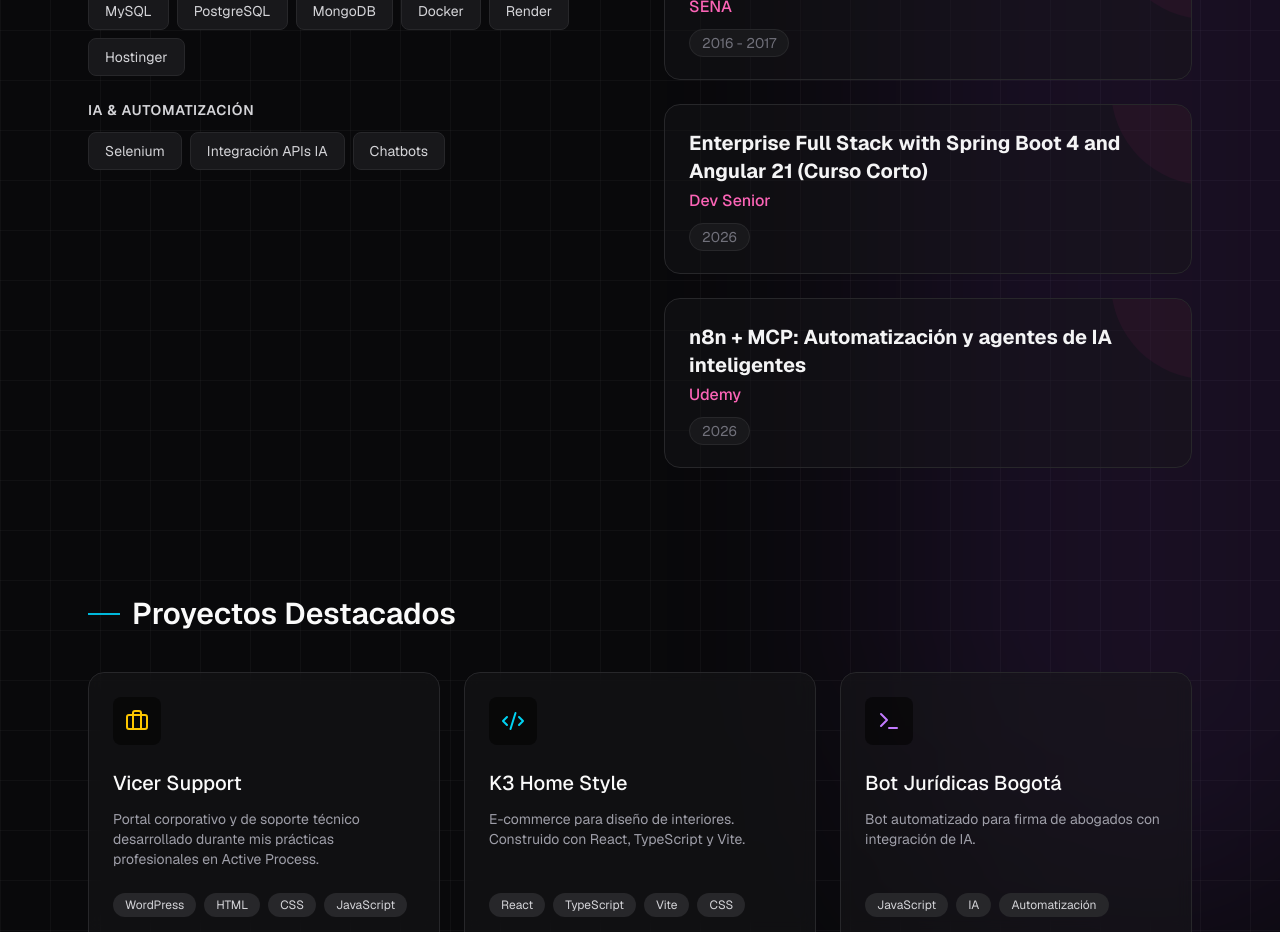
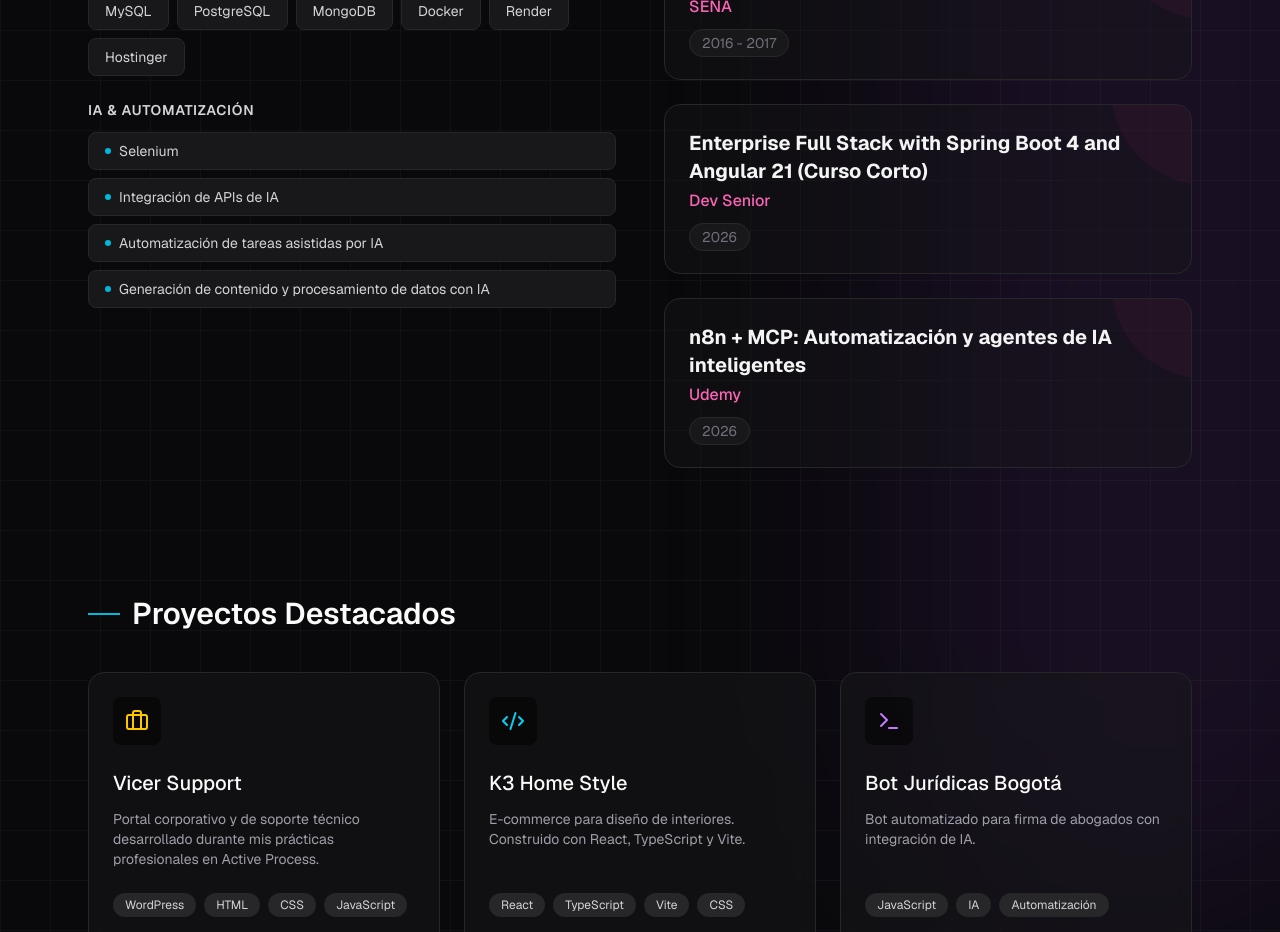
Before and after one commit to Lorenara04/mi-portafolio-web, a Next.js app: page / in a window 1280 px wide. Shown: the part 1720-2652 px from the top of the page. Built offline with nearby package versions, Linux system fonts and the light colour scheme.

Commit message:
Update IA skills to be more detailed

```diff
--- a/src/app/page.tsx
+++ b/src/app/page.tsx
@@ -230,9 +230,11 @@ export default function Home() {
               </div>
               <div>
                 <h4 className="text-sm font-semibold text-zinc-300 uppercase tracking-wider mb-3">IA & Automatización</h4>
-                <div className="flex flex-wrap gap-2">
-                  {["Selenium", "Integración APIs IA", "Chatbots"].map(skill => (
-                    <span key={skill} className="bg-zinc-900 border border-zinc-800 text-zinc-300 px-4 py-2 rounded-lg text-sm">{skill}</span>
+                <div className="flex flex-col gap-2">
+                  {["Selenium", "Integración de APIs de IA", "Automatización de tareas asistidas por IA", "Generación de contenido y procesamiento de datos con IA"].map(skill => (
+                    <span key={skill} className="bg-zinc-900 border border-zinc-800 text-zinc-300 px-4 py-2 rounded-lg text-sm flex items-center gap-2">
+                      <span className="w-1.5 h-1.5 bg-cyan-500 rounded-full"></span> {skill}
+                    </span>
                   ))}
                 </div>
               </div>
```
